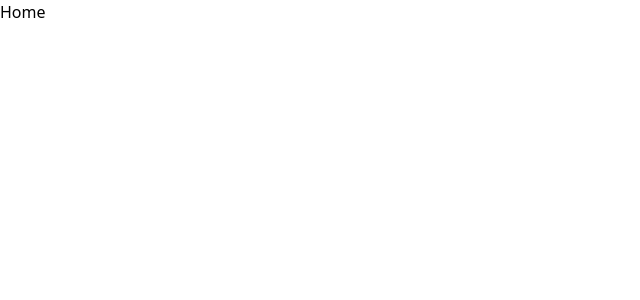
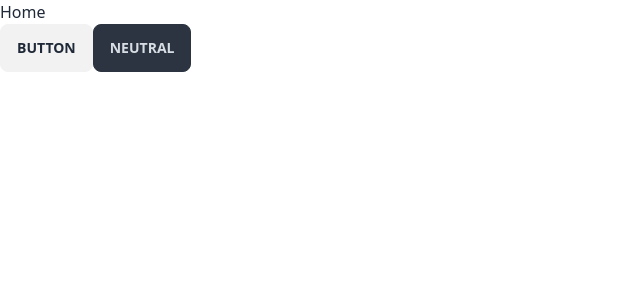
Before and after one commit to axew-is-kibago/kibago-teams, a React (Vite) app: page /home in a window 1280 px wide. Shown: the top 300 px of the page, without its empty margins (0-640 px from the left). Built offline with nearby package versions, Linux system fonts and the light colour scheme.

Commit message:
daisy ui インストール

```diff
--- a/package.json
+++ b/package.json
@@ -13,6 +13,7 @@
   "dependencies": {
     "@auth0/auth0-react": "^2.2.1",
     "@craco/craco": "^7.1.0",
+    "daisyui": "^3.7.5",
     "react": "^18.2.0",
     "react-dom": "^18.2.0",
     "react-router-dom": "^6.16.0"
--- /dev/null
+++ b/src/components/Button.tsx
@@ -0,0 +1,10 @@
+function Button() {
+    return (
+      <>
+        <button className="btn">Button</button>
+        <button className="btn btn-neutral">Neutral</button>
+      </>
+    )
+  }
+
+  export default Button
--- /dev/null
+++ b/src/components/Header.tsx
@@ -0,0 +1,23 @@
+function Header() {
+    return (
+      <>
+        <div className="navbar bg-base-100">
+        <div className="flex-none">
+            <button className="btn btn-square btn-ghost">
+            <svg xmlns="http://www.w3.org/2000/svg" fill="none" viewBox="0 0 24 24" className="inline-block w-5 h-5 stroke-current"><path strokeLinecap="round" strokeLinejoin="round" strokeWidth="2" d="M4 6h16M4 12h16M4 18h16"></path></svg>
+            </button>
+        </div>
+        <div className="flex-1">
+            <a className="btn btn-ghost normal-case text-xl">daisyUI</a>
+        </div>
+        <div className="flex-none">
+            <button className="btn btn-square btn-ghost">
+            <svg xmlns="http://www.w3.org/2000/svg" fill="none" viewBox="0 0 24 24" className="inline-block w-5 h-5 stroke-current"><path strokeLinecap="round" strokeLinejoin="round" strokeWidth="2" d="M5 12h.01M12 12h.01M19 12h.01M6 12a1 1 0 11-2 0 1 1 0 012 0zm7 0a1 1 0 11-2 0 1 1 0 012 0zm7 0a1 1 0 11-2 0 1 1 0 012 0z"></path></svg>
+            </button>
+        </div>
+        </div>
+      </>
+    )
+  }
+
+  export default Header
--- a/src/pages/Home.tsx
+++ b/src/pages/Home.tsx
@@ -1,7 +1,10 @@
+import Button from "../components/button";
+
 export const Home = () => {
     return (
       <>
-        <h1>Home</h1>
+        <div className="">Home</div>
+        <Button />
       </>
     );
   };
--- a/tailwind.config.js
+++ b/tailwind.config.js
@@ -4,5 +4,5 @@
   theme: {
     extend: {},
   },
-  plugins: [],
+  plugins: [require("daisyui")],
 }
```
Also changed, not shown: 1 other file (tests, documents, lock files or other folders).
